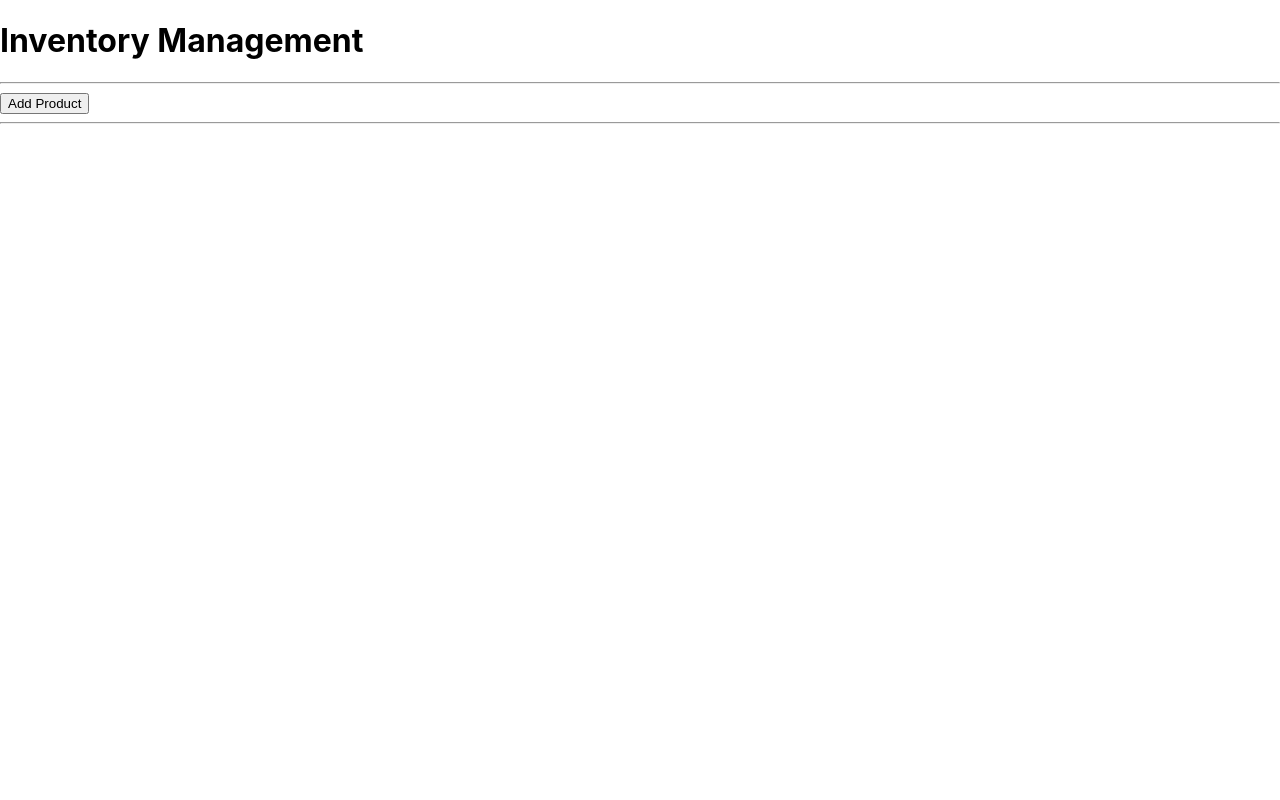
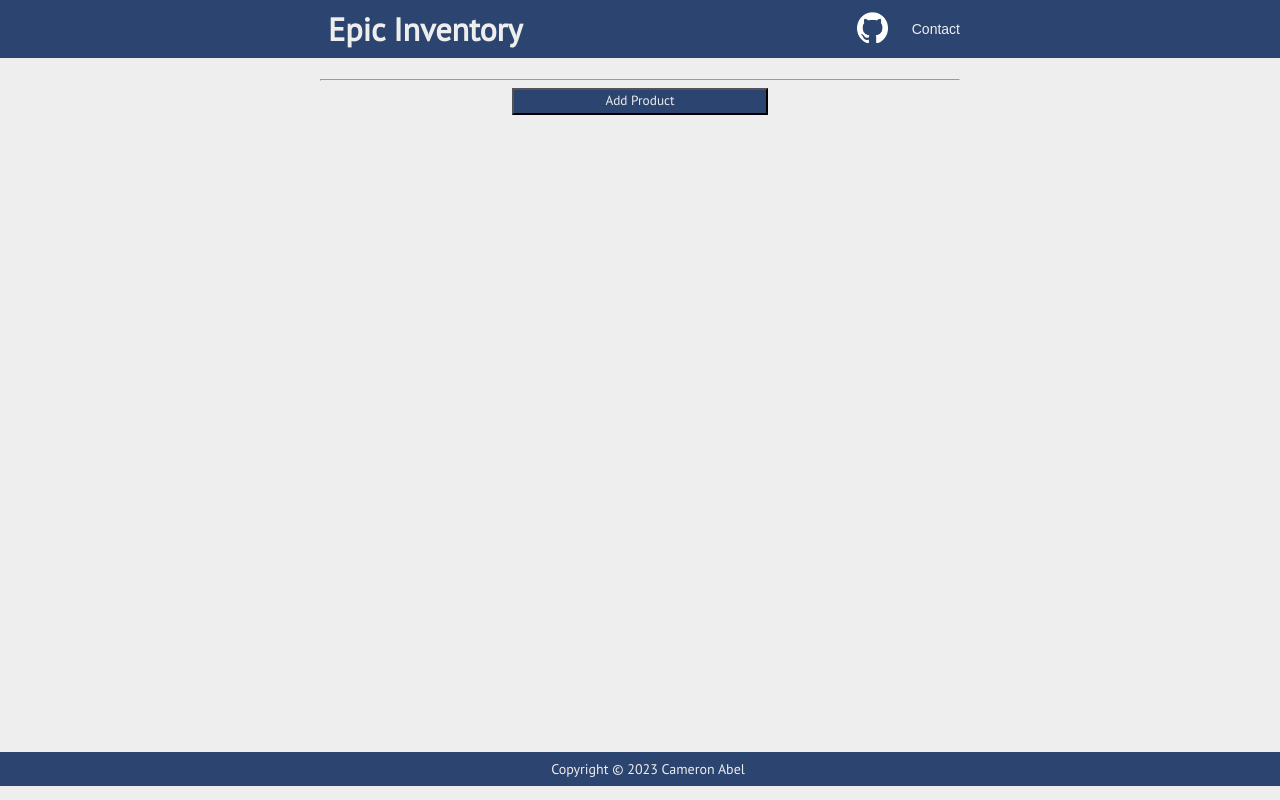
Before and after one commit to cameronabel/epic-inventory, a React (Create React App) app: page / in a window 1280 px wide. Built offline with nearby package versions, Linux system fonts and the light colour scheme.

Commit message:
css tweaks

```diff
--- a/public/index.html
+++ b/public/index.html
@@ -24,10 +24,11 @@
       work correctly both with client-side routing and a non-root public URL.
       Learn how to configure a non-root public URL by running `npm run build`.
     -->
-    <title>React App</title>
+    <title>Epic Inventory</title>
   </head>
   <body>
     <noscript>You need to enable JavaScript to run this app.</noscript>
+
     <div id="root"></div>
     <!--
       This HTML file is a template.
--- /dev/null
+++ b/src/Footer.css
@@ -0,0 +1,10 @@
+.footer {
+    position:fixed;
+    bottom:0px;
+    left:0px;
+    width:100%;
+    color:#eeeeee;
+    background:#2B4570;
+    padding:8px;
+    text-align: center;
+}
--- a/src/components/App.js
+++ b/src/components/App.js
@@ -1,5 +1,6 @@
 import React from "react";
 import Header from "./Header";
+import Footer from "./Footer";
 import ProductControl from "./ProductControl";
 
 
@@ -8,7 +9,7 @@ export default function App(){
     <>
       <Header />
       <ProductControl />
-      <hr />
+      <Footer />
     </>
   );
 }
--- /dev/null
+++ b/src/components/Footer.js
@@ -0,0 +1,11 @@
+import React from "react";
+import "../Footer.css";
+
+
+export default function Footer(){
+  return (
+    <>
+      <p class="footer">Copyright © 2023 Cameron Abel</p>
+    </>
+  );
+}
--- a/src/components/Header.js
+++ b/src/components/Header.js
@@ -1,7 +1,16 @@
 import React from "react";
+
 
 export default function Header(){
   return (
-    <h1>Inventory Management</h1>
+    <>
+      <nav>
+        <span id="nav-pad"></span>
+        <a href="/" id="nav-logo">Epic Inventory</a>
+        <a href="https://github.com/cameronabel/epic-inventory" class="to-right nav-link" target="_blank"><img id="gh-logo" src="github-mark-white.png" /></a>
+        <a href="mailto:cameronabel@gmail.com" class="nav-link">Contact</a>
+        <span id="nav-pad"></span>
+      </nav>
+    </>
   );
 }
--- a/src/components/Product.js
+++ b/src/components/Product.js
@@ -1,5 +1,6 @@
 import React from "react";
 import PropTypes from "prop-types";
+
 
 export default function Product(props){
   return (
--- a/src/components/ProductControl.js
+++ b/src/components/ProductControl.js
@@ -1,6 +1,5 @@
 import React from "react";
 import ProductList from "./ProductList";
-import { v4 } from 'uuid';
 
 
 export default class ProductControl extends React.Component {
@@ -16,7 +15,6 @@ export default class ProductControl extends React.Component {
   render(){
     let currentlyVisibleState = null;
     let buttonText = null;
-    let addProductButton = null;
 
     switch(this.state.stateName){
       case 'list':
@@ -36,7 +34,7 @@ export default class ProductControl extends React.Component {
     return (
       <>
         {currentlyVisibleState}
-        <button>{buttonText}</button>
+        <button class="btn addNewProduct">{buttonText}</button>
       </>
     )
   }
--- a/src/components/ProductList.js
+++ b/src/components/ProductList.js
@@ -6,6 +6,7 @@ import PropTypes from "prop-types";
 export default function ProductList(props){
   return (
     <>
+      <div class="page">
         <hr />
         {props.productList.map((product) =>
           <Product
@@ -16,6 +17,7 @@ export default function ProductList(props){
             key={product.id}
           />
         )}
+      </div>
     </>
   );
 }
--- a/src/index.css
+++ b/src/index.css
@@ -1,13 +1,78 @@
+@import url('https://fonts.googleapis.com/css2?family=Fira+Mono&family=Merriweather&family=PT+Sans&family=Poppins:ital,wght@1,600&display=swap');
+
+
+html,
 body {
   margin: 0;
-  font-family: -apple-system, BlinkMacSystemFont, 'Segoe UI', 'Roboto', 'Oxygen',
-    'Ubuntu', 'Cantarell', 'Fira Sans', 'Droid Sans', 'Helvetica Neue',
-    sans-serif;
-  -webkit-font-smoothing: antialiased;
-  -moz-osx-font-smoothing: grayscale;
+  padding: 0;
+  font-family: 'Fira Mono', monospace;
+  font-family: 'Merriweather', serif;
+  font-family: 'Poppins', sans-serif;
+  font-family: 'PT Sans', sans-serif;
+  font-size: 14px;
+  color: #2B4570;
+  background-color: #eeeeee;
 }
 
-code {
-  font-family: source-code-pro, Menlo, Monaco, Consolas, 'Courier New',
-    monospace;
+.hidden {
+  display: none;
 }
+
+nav {
+  display: flex;
+  align-items: center;
+  background-color: #2B4570;
+  margin-bottom: 1.5em;
+  min-width: 600px;
+}
+
+#nav-pad {
+  width: calc(50% - 320px);
+  min-width: 2.5%;
+}
+
+#nav-logo{
+  width: 11em;
+  padding: .25em;
+  font-size: xx-large;
+  text-decoration: none;
+  color: #eeeeee;
+  font-weight: 600;
+}
+
+#gh-logo{
+  width: 2.2em;
+  padding: .2em;
+  left: 800px;
+}
+
+.to-right {
+  margin-left: auto;
+}
+
+.nav-link {
+  font-family: Arial, Helvetica, sans-serif;
+  text-decoration: none;
+  padding: .5em;
+  padding-left: 1.5em;
+  padding-right: 0;
+  color: #eeeeee;
+  font-size: 1rem;
+}
+
+.page {
+  width: 95%;
+  margin: auto;
+  max-width: 640px;
+}
+
+.btn {
+  background-color: #2B4570;
+  color: #eeeeee;
+  font-family: inherit;
+  min-width: 20%;
+  min-height: 2em;
+  margin: auto;
+  display: flex;
+  justify-content: center;
+}
```
Also changed, not shown: public/github-mark-white.png (added). Lines whose indentation alone changed are shown as unchanged.
